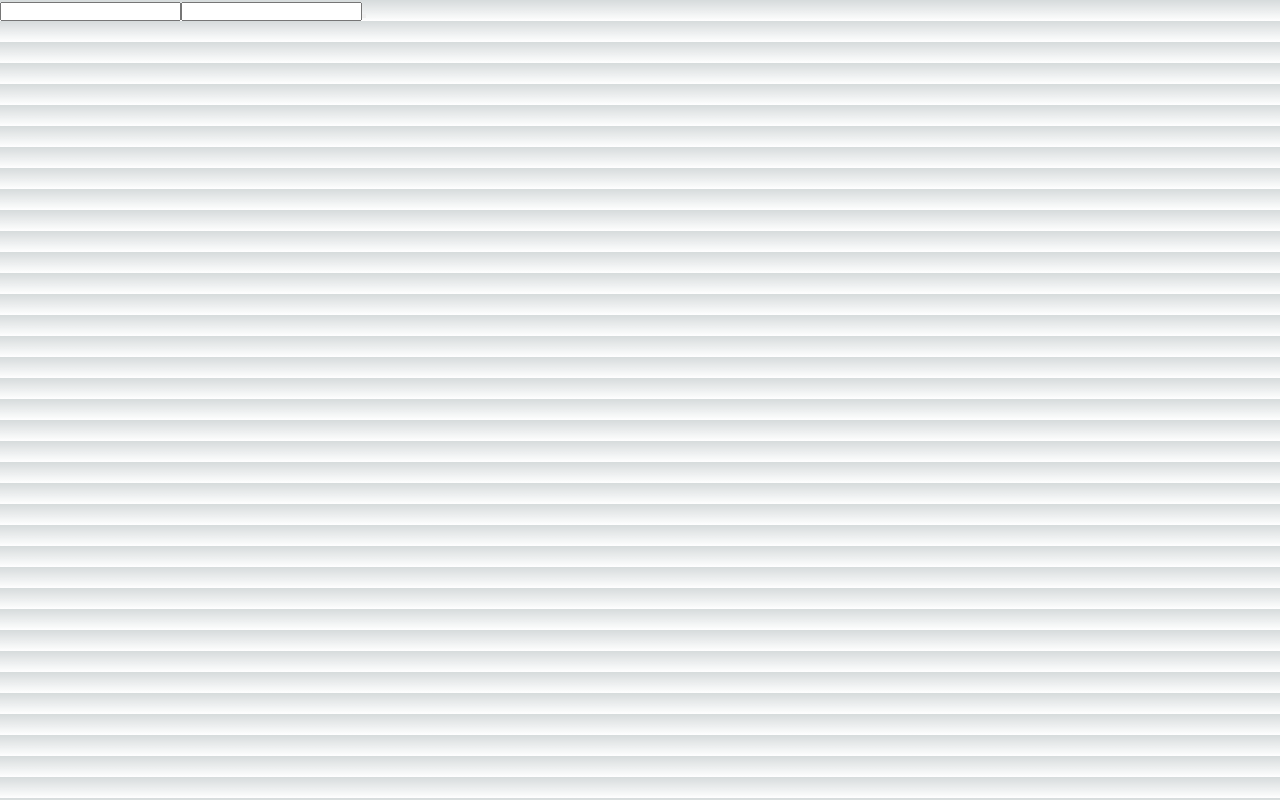
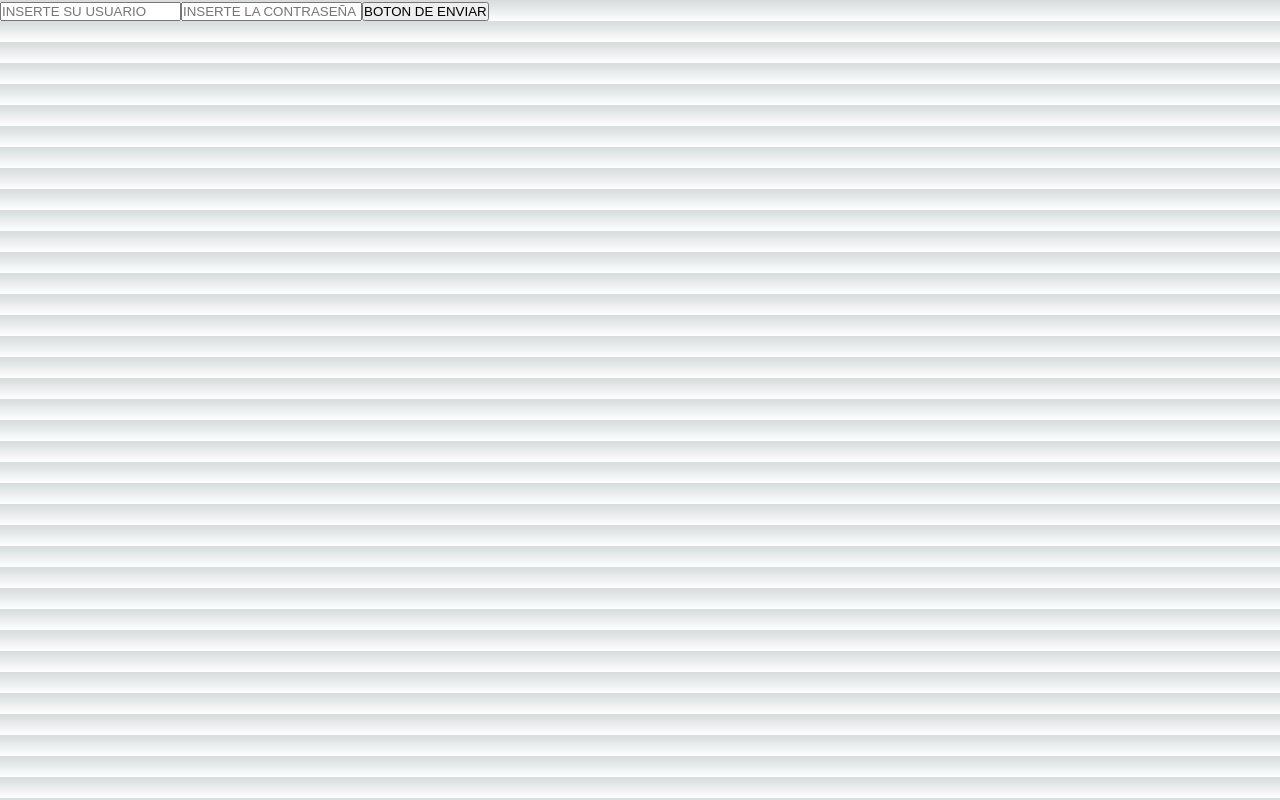
Before and after one commit to Carmona52/Uttehuacan, a Next.js app: page /login in a window 1280 px wide. Built offline with nearby package versions, Linux system fonts and the light colour scheme.

Commit message:
ACTUALIZACION DE LOGIN

```diff
--- a/src/app/login/page.js
+++ b/src/app/login/page.js
@@ -2,15 +2,15 @@ export default function Home() {
     return (
      <div>
         <form>
-            <input type="text">
+            <input type="text" placeholder="INSERTE SU USUARIO">
 
             </input>
 
-            <input type="password">
+            <input type="password" placeholder="INSERTE LA CONTRASEÑA">
 
             </input>
 
-            <button action="submit"></button>
+            <button action="submit">BOTON DE ENVIAR</button>
 
         </form>
      </div>
```
